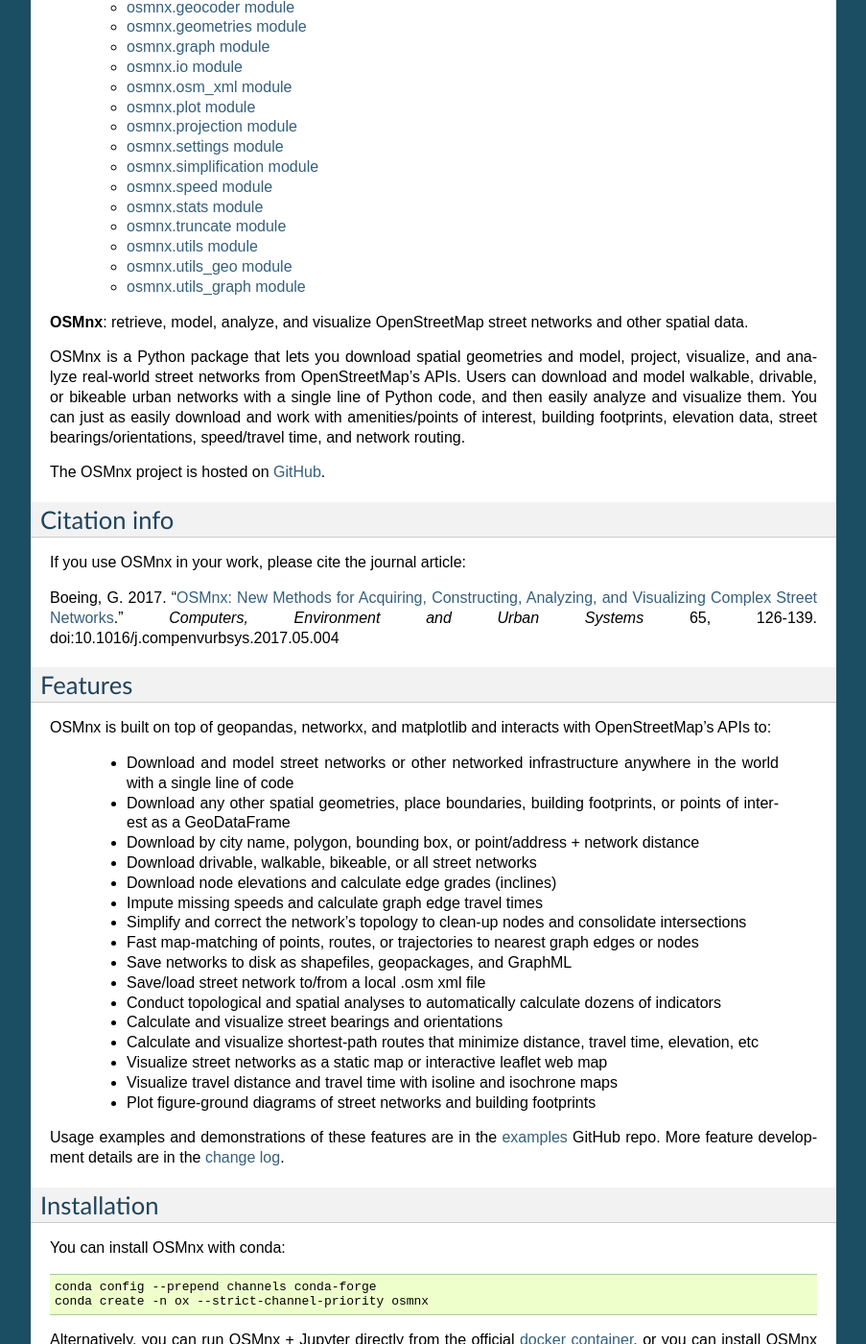
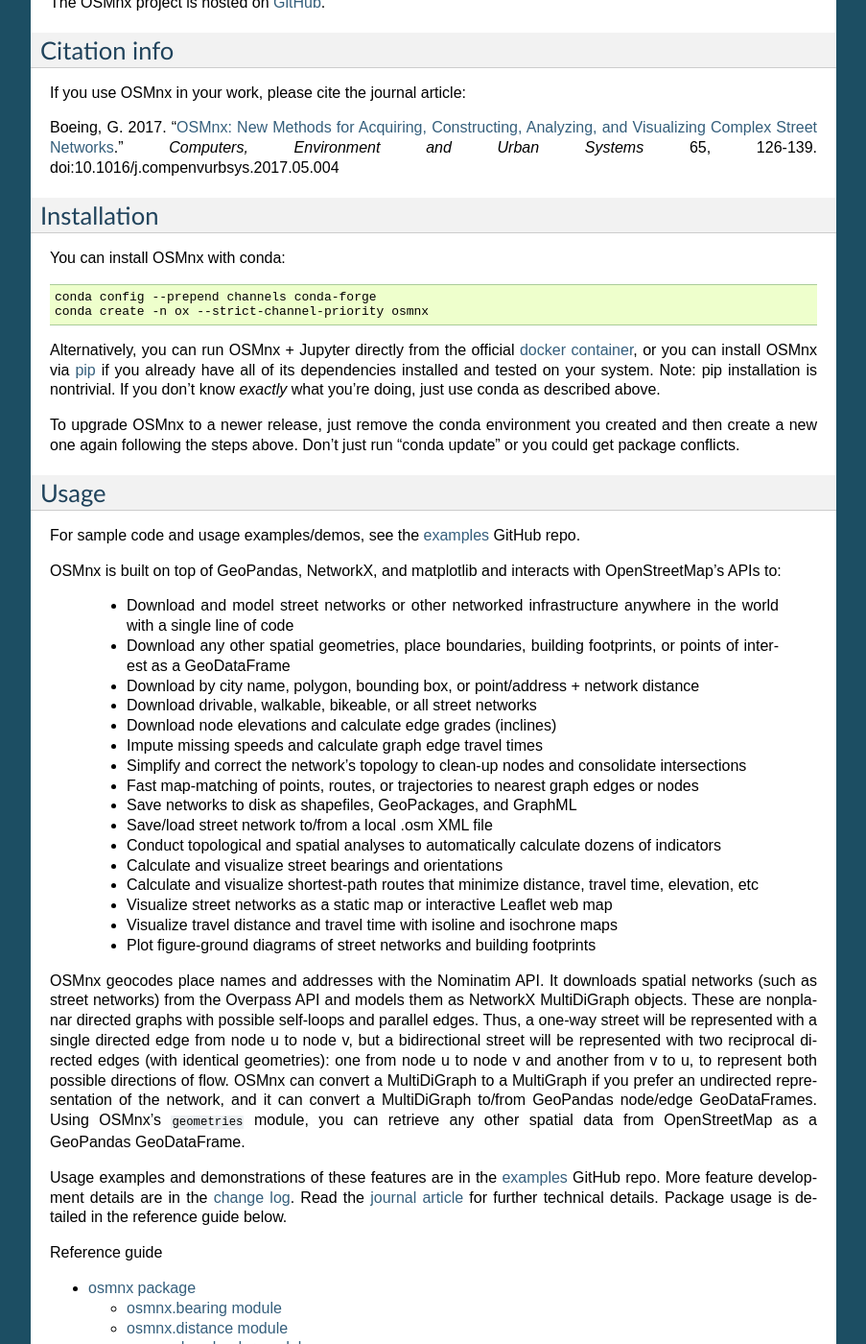
Before and after one commit to gboeing/osmnx, a Sphinx documentation site: the page built from docs/source/index.rst, in a window 1280 px wide and 1400 px high, scrolled down 256 px. Shown: the whole window at 96% size, without its empty margins (198-1101 px from the left). Built offline with Sphinx 7.4.7, drawn with Linux system fonts in a browser that asks for light colours; some of the changed text lies outside the part shown.

Commit message:
update docs

```diff
--- a/docs/source/index.rst
+++ b/docs/source/index.rst
@@ -2,15 +2,9 @@
 OSMnx documentation
 ===================
 
-.. toctree::
-   :maxdepth: 2
-   :caption: Reference
-
-   osmnx
-
 **OSMnx**: retrieve, model, analyze, and visualize OpenStreetMap street networks and other spatial data.
 
-OSMnx is a Python package that lets you download spatial geometries and model, project, visualize, and analyze real-world street networks from OpenStreetMap's APIs. Users can download and model walkable, drivable, or bikeable urban networks with a single line of Python code, and then easily analyze and visualize them. You can just as easily download and work with amenities/points of interest, building footprints, elevation data, street bearings/orientations, speed/travel time, and network routing.
+OSMnx is a Python package that lets you download spatial geometries and model, project, visualize, and analyze real-world street networks from OpenStreetMap's APIs. Users can download and model walkable, drivable, or bikeable urban networks with a single line of Python code, and then easily analyze and visualize them. You can just as easily download and work with amenities/points of interest, building footprints, elevation data, street bearings/orientations, and speed/travel time.
 
 The OSMnx project is hosted on `GitHub`_.
 
@@ -21,31 +15,6 @@
 If you use OSMnx in your work, please cite the journal article:
 
 Boeing, G. 2017. "`OSMnx: New Methods for Acquiring, Constructing, Analyzing, and Visualizing Complex Street Networks`_." *Computers, Environment and Urban Systems* 65, 126-139. doi:10.1016/j.compenvurbsys.2017.05.004
-
-
-Features
---------
-
-OSMnx is built on top of geopandas, networkx, and matplotlib and interacts with OpenStreetMap's APIs to:
-
-  * Download and model street networks or other networked infrastructure anywhere in the world with a single line of code
-  * Download any other spatial geometries, place boundaries, building footprints, or points of interest as a GeoDataFrame
-  * Download by city name, polygon, bounding box, or point/address + network distance
-  * Download drivable, walkable, bikeable, or all street networks
-  * Download node elevations and calculate edge grades (inclines)
-  * Impute missing speeds and calculate graph edge travel times
-  * Simplify and correct the network's topology to clean-up nodes and consolidate intersections
-  * Fast map-matching of points, routes, or trajectories to nearest graph edges or nodes
-  * Save networks to disk as shapefiles, geopackages, and GraphML
-  * Save/load street network to/from a local .osm xml file
-  * Conduct topological and spatial analyses to automatically calculate dozens of indicators
-  * Calculate and visualize street bearings and orientations
-  * Calculate and visualize shortest-path routes that minimize distance, travel time, elevation, etc
-  * Visualize street networks as a static map or interactive leaflet web map
-  * Visualize travel distance and travel time with isoline and isochrone maps
-  * Plot figure-ground diagrams of street networks and building footprints
-
-Usage examples and demonstrations of these features are in the `examples`_ GitHub repo. More feature development details are in the `change log`_.
 
 
 Installation
@@ -60,13 +29,43 @@
 
 Alternatively, you can run OSMnx + Jupyter directly from the official `docker container`_, or you can install OSMnx via `pip`_ if you already have all of its dependencies installed and tested on your system. Note: pip installation is nontrivial. If you don't know *exactly* what you're doing, just use conda as described above.
 
-To upgrade OSMnx to a newer release, just remove the conda environment you created and then create a new one again following the steps above. Don't just run :code:`conda update` or you could get package conflicts.
+To upgrade OSMnx to a newer release, just remove the conda environment you created and then create a new one again following the steps above. Don't just run "conda update" or you could get package conflicts.
 
 
-Usage examples
---------------
+Usage
+-----
 
 For sample code and usage examples/demos, see the `examples`_ GitHub repo.
+
+OSMnx is built on top of GeoPandas, NetworkX, and matplotlib and interacts with OpenStreetMap's APIs to:
+
+  * Download and model street networks or other networked infrastructure anywhere in the world with a single line of code
+  * Download any other spatial geometries, place boundaries, building footprints, or points of interest as a GeoDataFrame
+  * Download by city name, polygon, bounding box, or point/address + network distance
+  * Download drivable, walkable, bikeable, or all street networks
+  * Download node elevations and calculate edge grades (inclines)
+  * Impute missing speeds and calculate graph edge travel times
+  * Simplify and correct the network's topology to clean-up nodes and consolidate intersections
+  * Fast map-matching of points, routes, or trajectories to nearest graph edges or nodes
+  * Save networks to disk as shapefiles, GeoPackages, and GraphML
+  * Save/load street network to/from a local .osm XML file
+  * Conduct topological and spatial analyses to automatically calculate dozens of indicators
+  * Calculate and visualize street bearings and orientations
+  * Calculate and visualize shortest-path routes that minimize distance, travel time, elevation, etc
+  * Visualize street networks as a static map or interactive Leaflet web map
+  * Visualize travel distance and travel time with isoline and isochrone maps
+  * Plot figure-ground diagrams of street networks and building footprints
+
+OSMnx geocodes place names and addresses with the Nominatim API. It downloads spatial networks (such as street networks) from the Overpass API and models them as NetworkX MultiDiGraph objects. These are nonplanar directed graphs with possible self-loops and parallel edges. Thus, a one-way street will be represented with a single directed edge from node u to node v, but a bidirectional street will be represented with two reciprocal directed edges (with identical geometries): one from node u to node v and another from v to u, to represent both possible directions of flow. OSMnx can convert a MultiDiGraph to a MultiGraph if you prefer an undirected representation of the network, and it can convert a MultiDiGraph to/from GeoPandas node/edge GeoDataFrames. Using OSMnx's :code:`geometries` module, you can retrieve any other spatial data from OpenStreetMap as a GeoPandas GeoDataFrame.
+
+Usage examples and demonstrations of these features are in the `examples`_ GitHub repo. More feature development details are in the `change log`_. Read the `journal article`_ for further technical details. Package usage is detailed in the reference guide below.
+
+
+.. toctree::
+   :maxdepth: 2
+   :caption: Reference guide
+
+   osmnx
 
 
 Support
@@ -98,5 +97,6 @@
 .. _OSMnx GitHub repo: https://github.com/gboeing/osmnx
 .. _pip: https://pypi.python.org/pypi/OSMnx
 .. _StackOverflow: https://stackoverflow.com/search?q=osmnx
-.. _OSMnx\: New Methods for Acquiring, Constructing, Analyzing, and Visualizing Complex Street Networks: http://geoffboeing.com/publications/osmnx-complex-street-networks/
+.. _OSMnx\: New Methods for Acquiring, Constructing, Analyzing, and Visualizing Complex Street Networks: https://geoffboeing.com/publications/osmnx-complex-street-networks/
+.. _journal article: https://geoffboeing.com/publications/osmnx-complex-street-networks/
 .. _Internals Reference: osmnx-complete.html
```
